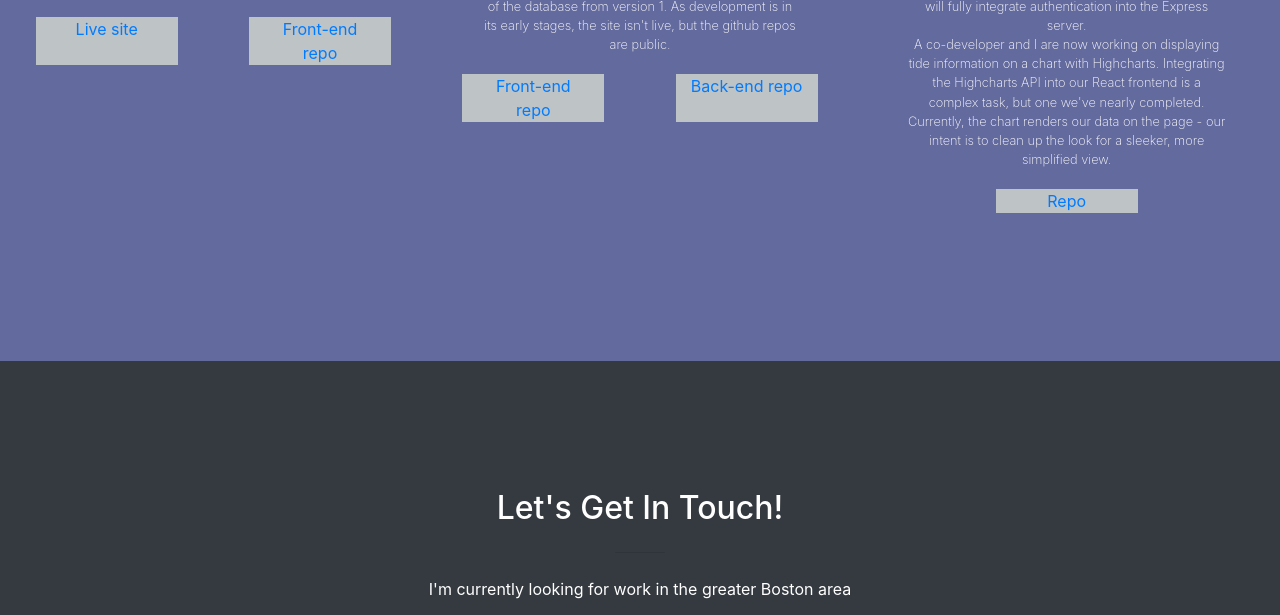
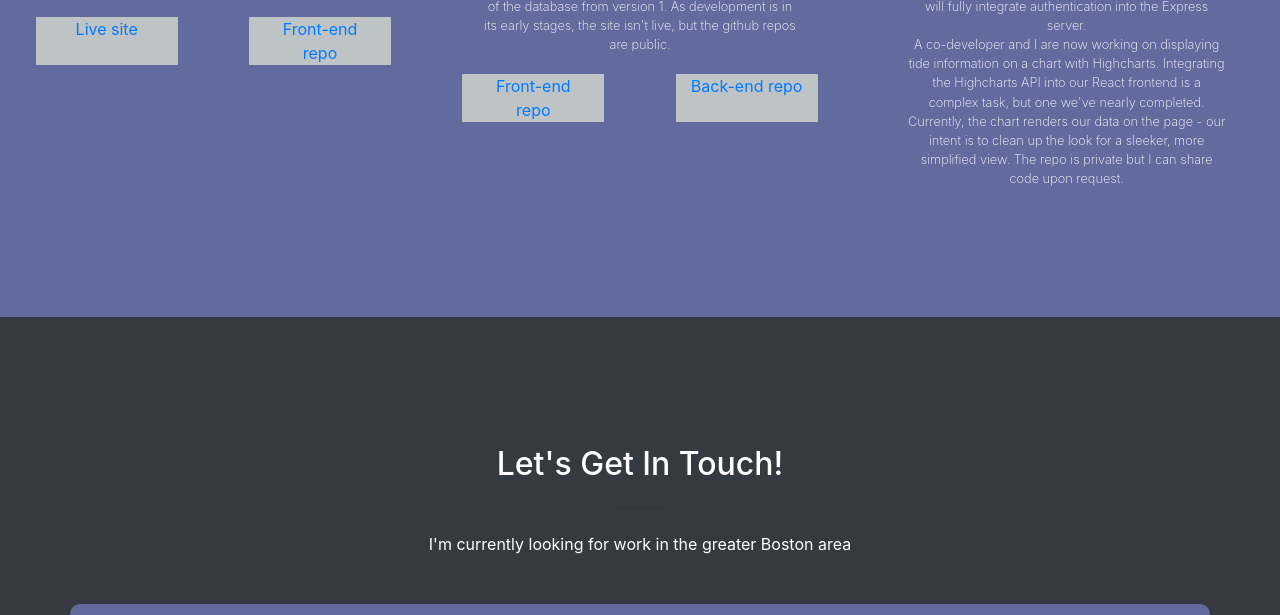
Before and after one commit to jal90/jal90.github.io, a website with bundled scripts: page index.html in a window 1280 px wide. Shown: the part 2985-3600 px from the top of the page. Built offline with nearby package versions, Linux system fonts and the light colour scheme.

Commit message:
Delete link to private glades repo
Delete link to private glades repo since - get this - github returns a
404 to people without access.

```diff
--- a/index.html
+++ b/index.html
@@ -218,13 +218,9 @@
 
         <div class="col-lg-4">
           <h3 class="other" style="margin-bottom: 20px;">The Glades Website</h3>
-          <p class="project-text other">Another in-progress app, I've focused development thus far on connecting to 3rd-party APIs. I built a proxy server in Express so that the client could make calls to the Dark Sky API for weather information. This project allows me to diversify my portfolio, expanded beyong Rails only environments to utilize Express functions, middleware, and error handling. This site will fully integrate authentication into the Express server. </p><p class="project-text other">A co-developer and I are now working on displaying tide information on a chart with Highcharts. Integrating the Highcharts API into our React frontend is a complex task, but one we've nearly completed. Currently, the chart renders our data on the page - our intent is to clean up the look for a sleeker, more simplified view.
+          <p class="project-text other">Another in-progress app, I've focused development thus far on connecting to 3rd-party APIs. I built a proxy server in Express so that the client could make calls to the Dark Sky API for weather information. This project allows me to diversify my portfolio, expanded beyong Rails only environments to utilize Express functions, middleware, and error handling. This site will fully integrate authentication into the Express server. </p><p class="project-text other">A co-developer and I are now working on displaying tide information on a chart with Highcharts. Integrating the Highcharts API into our React frontend is a complex task, but one we've nearly completed. Currently, the chart renders our data on the page - our intent is to clean up the look for a sleeker, more simplified view. The repo is private but I can share code upon request.
           </p>
-          <div class="row">
-            <div class="col-lg-4 other-links">
-              <a href="https://github.com/jal90/so-gladesy" target="_blank">Repo</a>
-            </div>
-          </div>
+
         </div>
 
       </div>
```
